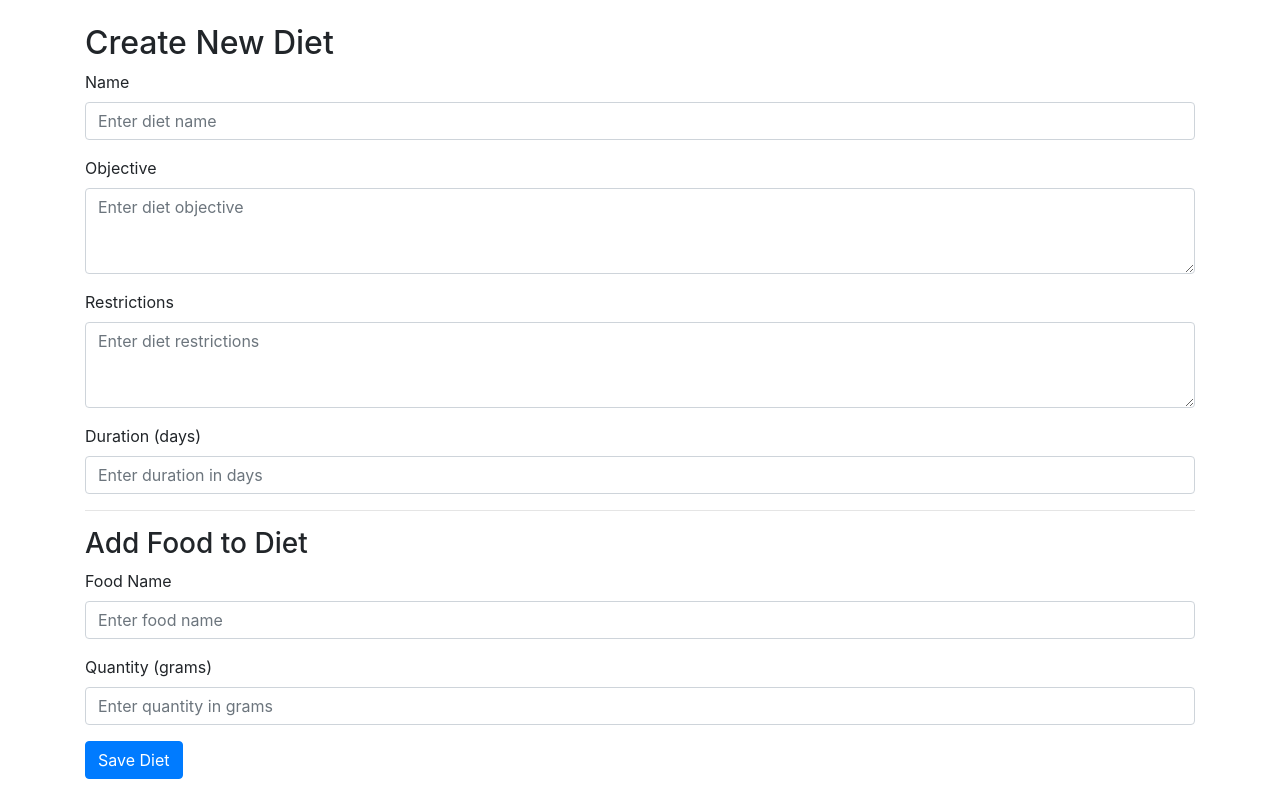
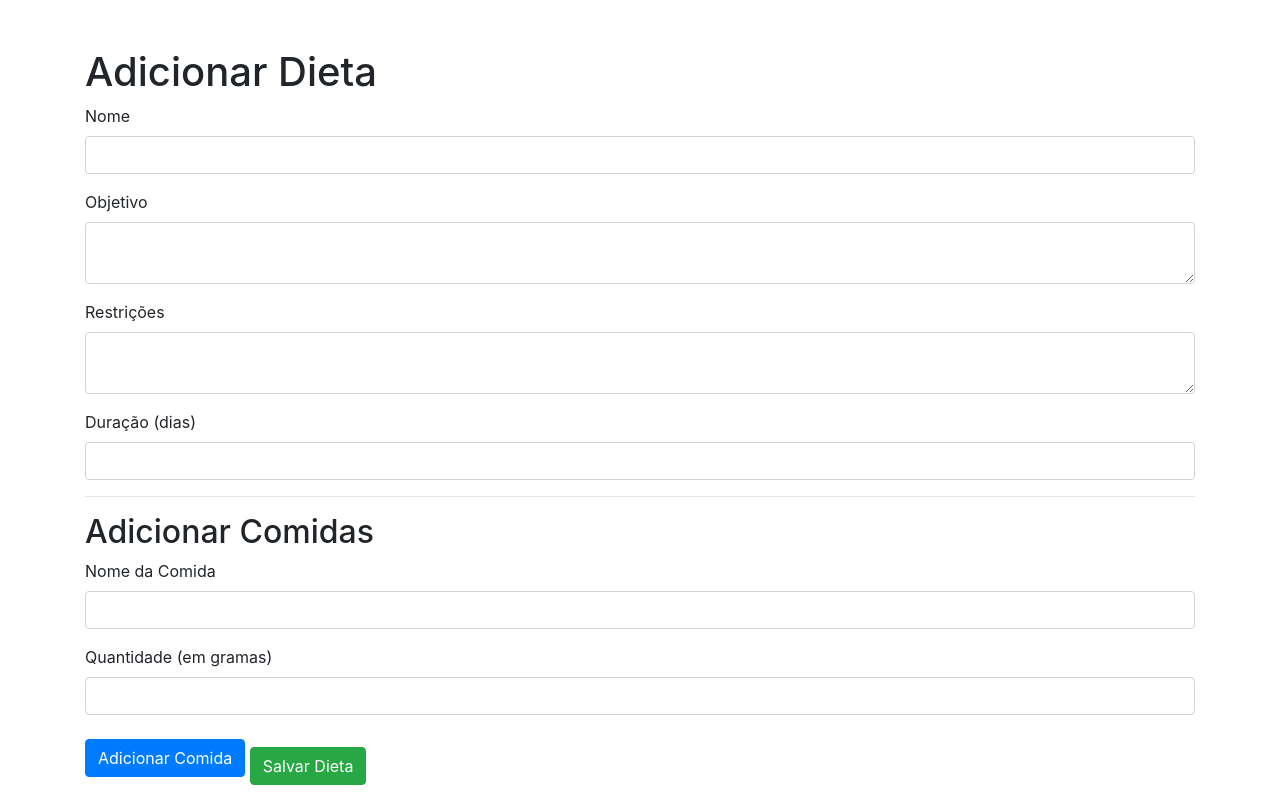
Before and after one commit to Lukas-Christopher13/GP-Nutri_Plus, a Flask app: page /diet/new in a window 1280 px wide. Run offline with Flask 3, Linux system fonts and the light colour scheme; some libraries are stand-ins or nearby versions.

Commit message:
Alterações nas funcionalidades
Alterações para atender às métricas e corrigir bugs

```diff
--- a/app/controllers/diet/diet_controller.py
+++ b/app/controllers/diet/diet_controller.py
@@ -1,7 +1,6 @@
-from flask import Blueprint, render_template, redirect, url_for
-#from app.forms.forms import DietForm, FoodForm
+from flask import Blueprint, render_template, redirect, url_for, session, flash
+from sqlalchemy.exc import IntegrityError
 from ...forms.forms import DietForm, FoodForm
-#from app.models.models import Diet, Food, db
 from ...models.models import Diet, Food, db
 
 diet_bp = Blueprint('diet', __name__, url_prefix='/diet')
@@ -11,21 +10,38 @@ def new_diet():
     diet_form = DietForm()
     food_form = FoodForm()
 
+    if 'diet_data' in session:
+        diet_form = DietForm(data=session['diet_data'])
+        food_form = FoodForm(data=session['food_data'])
+
     if diet_form.validate_on_submit() and food_form.validate_on_submit():
-        diet = Diet(name=diet_form.name.data,
-                    objective=diet_form.objective.data,
-                    restrictions=diet_form.restrictions.data,
-                    duration=diet_form.duration.data)
-        db.session.add(diet)
-        db.session.commit()
+        try:
+            diet = Diet(name=diet_form.name.data,
+                        objective=diet_form.objective.data,
+                        restrictions=diet_form.restrictions.data,
+                        duration=diet_form.duration.data)
+            db.session.add(diet)
+            db.session.commit()
 
-        food = Food(name=food_form.name.data,
-                    quantity=food_form.quantity.data,
-                    diet_id=diet.id)
-        db.session.add(food)
-        db.session.commit()
 
-        return redirect(url_for('diet.view_diet', diet_id=diet.id))
+            for food_data in food_form.food_entries.data:
+                food = Food(name=food_data['name'],
+                            quantity=food_data['quantity'],
+                            diet_id=diet.id)
+                db.session.add(food)
+
+            db.session.commit()
+
+            session.pop('diet_data', None)
+            session.pop('food_data', None)
+
+            return redirect(url_for('diet.view_diet', diet_id=diet.id))
+
+        except IntegrityError:
+            db.session.rollback()
+            session['diet_data'] = diet_form.data
+            session['food_data'] = food_form.data
+            flash("Erro ao salvar dieta e alimentos.", "error")
 
     return render_template('diet/form_diet.html', diet_form=diet_form, food_form=food_form)
 
--- a/app/forms/forms.py
+++ b/app/forms/forms.py
@@ -1,17 +1,20 @@
 
 from flask_wtf import FlaskForm
-from wtforms import StringField, TextAreaField, IntegerField, FloatField, DateField
+from wtforms import StringField, TextAreaField, IntegerField, FloatField, DateField, FieldList, FormField
 from wtforms.validators import DataRequired
 
 class DietForm(FlaskForm):
-    name = StringField('Name', validators=[DataRequired()])
-    objective = TextAreaField('Objective')
-    restrictions = TextAreaField('Restrictions')
-    duration = IntegerField('Duration (days)', validators=[DataRequired()])
+    name = StringField('Nome', validators=[DataRequired()])
+    objective = TextAreaField('Objetivo')
+    restrictions = TextAreaField('Restrições')
+    duration = IntegerField('Duração (dias)', validators=[DataRequired()])
 
 class FoodForm(FlaskForm):
-    name = StringField('Food Name', validators=[DataRequired()])
-    quantity = FloatField('Quantity (grams)', validators=[DataRequired()])
+    name = StringField('Nome da Comida', validators=[DataRequired()])
+    quantity = FloatField('Quantidade (gramas)', validators=[DataRequired()])
+
+class MultipleFoodForm(FlaskForm):
+    food_entries = FieldList(FormField(FoodForm), min_entries=1)
 
 
 class ActivityForm(FlaskForm):
--- a/app/models/consulta_model.py
+++ b/app/models/consulta_model.py
@@ -6,7 +6,6 @@ from ..ext.flask_login import login_manager
 from ..models.cliente_model import Cliente
 from ..repository.cliente_repository import ClienteRepository
 
-#adiconar campo motivo
 class Consulta(db.Model):
     __tablename__ = "consulta"
 
--- a/app/models/models.py
+++ b/app/models/models.py
@@ -21,7 +21,7 @@ class Exam(db.Model):
     id = db.Column(db.Integer, primary_key=True)
     nome_paciente = db.Column(db.String(100), nullable=False)
     resultado = db.Column(db.Text, nullable=False)
-    arquivo = db.Column(db.String(255), nullable=False)  # Nome do arquivo PDF
+    arquivo = db.Column(db.String(255), nullable=False)
     data_envio = db.Column(db.DateTime, default=datetime.utcnow)
 
     def save(self):
--- a/app/repository/consulta_repository.py
+++ b/app/repository/consulta_repository.py
@@ -17,3 +17,6 @@ class ConsultaRepository:
 
     def get_all_by_date(self, date_):
         return Consulta.query.filter_by(date=date_).all()
+
+    def update(self, consulta: Consulta):
+        db.session.commit()
--- a/app/templates/cliente/agendar_consulta.html
+++ b/app/templates/cliente/agendar_consulta.html
@@ -22,7 +22,7 @@
                             {% for consulta in calendar.consulta_list %}
                                 <p>{{ consulta.cliente_info() }}</p>
                                 {% if consulta.status == 'Agendado' %}
-                                    <form method="get" action="{{ url_for('cliente.cancelar_consulta', consulta_id=consulta.id) }}">
+                                    <form method="get" action="{{ url_for('cliente.cancelar_consulta', consulta_date=consulta.date, consulta_time=consulta.time) }}">
                                         <button type="submit" class="btn btn-danger">Cancelar</button>
                                     </form>
                                 {% endif %}
--- a/app/templates/diet/form_diet.html
+++ b/app/templates/diet/form_diet.html
@@ -1,59 +1,73 @@
 <!DOCTYPE html>
-<html lang="en">
+<html lang="pt-br">
 <head>
     <meta charset="UTF-8">
     <meta name="viewport" content="width=device-width, initial-scale=1.0">
-    <title>Create New Diet</title>
-    <link href="https://maxcdn.bootstrapcdn.com/bootstrap/4.5.2/css/bootstrap.min.css" rel="stylesheet">
+    <title>Adicionar Dieta</title>
+    <link rel="stylesheet" href="https://stackpath.bootstrapcdn.com/bootstrap/4.5.2/css/bootstrap.min.css">
 </head>
 <body>
+    <div class="container mt-5">
+        {% with messages = get_flashed_messages(with_categories=true) %}
+            {% if messages %}
+                {% for category, message in messages %}
+                    <div class="alert alert-{{ category }}">
+                        {{ message }}
+                    </div>
+                {% endfor %}
+            {% endif %}
+        {% endwith %}
 
-<div class="container mt-4">
-    <h2>Create New Diet</h2>
-    <form method="POST" action="">
+        <h1>Adicionar Dieta</h1>
+        <form method="POST">
             {{ diet_form.hidden_tag() }}
-        {{ food_form.hidden_tag() }}
-
             <div class="form-group">
-            {{ diet_form.name.label }}
-            {{ diet_form.name(class="form-control", placeholder="Enter diet name") }}
+                {{ diet_form.name.label(class="form-control-label") }}
+                {{ diet_form.name(class="form-control") }}
             </div>
-
             <div class="form-group">
-            {{ diet_form.objective.label }}
-            {{ diet_form.objective(class="form-control", rows=3, placeholder="Enter diet objective") }}
+                {{ diet_form.objective.label(class="form-control-label") }}
+                {{ diet_form.objective(class="form-control") }}
             </div>
-
             <div class="form-group">
-            {{ diet_form.restrictions.label }}
-            {{ diet_form.restrictions(class="form-control", rows=3, placeholder="Enter diet restrictions") }}
+                {{ diet_form.restrictions.label(class="form-control-label") }}
+                {{ diet_form.restrictions(class="form-control") }}
             </div>
-
             <div class="form-group">
-            {{ diet_form.duration.label }}
-            {{ diet_form.duration(class="form-control", placeholder="Enter duration in days") }}
+                {{ diet_form.duration.label(class="form-control-label") }}
+                {{ diet_form.duration(class="form-control") }}
             </div>
 
             <hr>
-        <h3>Add Food to Diet</h3>
 
+            <h2>Adicionar Comidas</h2>
+            <div id="food-entries">
+                <div class="food-entry">
                     <div class="form-group">
-            {{ food_form.name.label }}
-            {{ food_form.name(class="form-control", placeholder="Enter food name") }}
+                        <label for="food_name" class="form-control-label">Nome da Comida</label>
+                        <input type="text" id="food_name" name="food_name" class="form-control">
+                    </div>
+                    <div class="form-group">
+                        <label for="food_quantity" class="form-control-label">Quantidade (em gramas)</label>
+                        <input type="text" id="food_quantity" name="food_quantity" class="form-control">
+                    </div>
+                </div>
             </div>
 
-        <div class="form-group">
-            {{ food_form.quantity.label }}
-            {{ food_form.quantity(class="form-control", placeholder="Enter quantity in grams") }}
-        </div>
+            <button type="button" class="btn btn-primary" id="add-food">Adicionar Comida</button>
 
-        <button type="submit" class="btn btn-primary">Save Diet</button>
+            <button type="submit" class="btn btn-success mt-3">Salvar Dieta</button>
         </form>
     </div>
 
-<script src="https://ajax.googleapis.com/ajax/libs/jquery/3.5.1/jquery.min.js"></script>
-<script src="https://cdnjs.cloudflare.com/ajax/libs/popper.js/1.16.0/umd/popper.min.js"></script>
-<script src="https://maxcdn.bootstrapcdn.com/bootstrap/4.5.2/js/bootstrap.min.js"></script>
-
+    <script>
+        document.getElementById('add-food').addEventListener('click', function() {
+            var foodEntry = document.querySelector('.food-entry').cloneNode(true);
+            foodEntry.querySelectorAll('input').forEach(function(input) {
+                input.value = '';
+            });
+            document.getElementById('food-entries').appendChild(foodEntry);
+        });
+    </script>
 </body>
 </html>
--- a/app/templates/registerExam/exam.html
+++ b/app/templates/registerExam/exam.html
@@ -29,8 +29,8 @@
                 <textarea class="form-control" id="resultado_exame" name="resultado_exame" rows="4" required></textarea>
             </div>
             <div class="form-group">
-                <label for="arquivo_exame">Upload do Exame (PDF):</label>
-                <input type="file" class="form-control-file" id="arquivo_exame" name="arquivo_exame" accept=".pdf" required>
+                <label for="arquivo_exame">Upload do Exame (PDF, DOC, DOCX, JPG, JPEG, PNG):</label>
+                <input type="file" class="form-control-file" id="arquivo_exame" name="arquivo_exame" accept=".pdf, .doc, .docx, .jpg, .jpeg" required>
             </div>
             <button type="submit" class="btn btn-primary">Enviar</button>
         </form>
```
Also changed, not shown: app/controllers/cliente/cancelar_consulta.py (+12 -10 lines), app/controllers/exam/exam_controller.py (+20 -10 lines), app/uploads/file.txt (renamed from uploads/file.txt), instance/project.db, 2 other files. Lines whose indentation alone changed are shown as unchanged.
